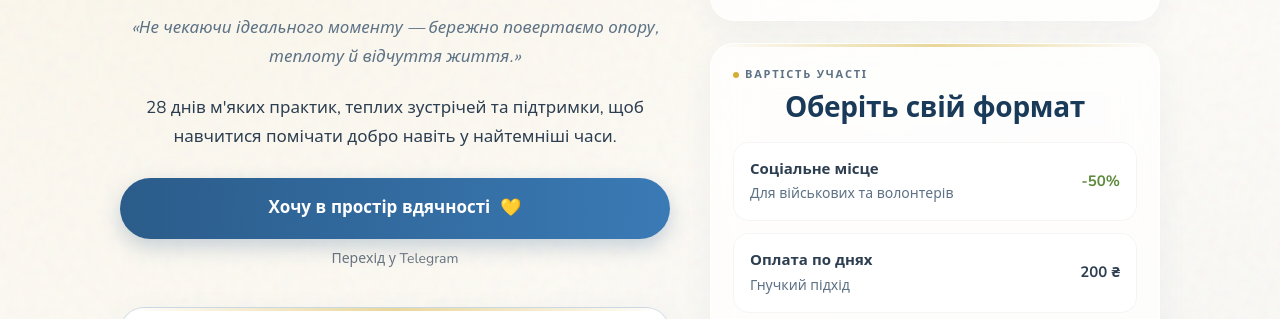
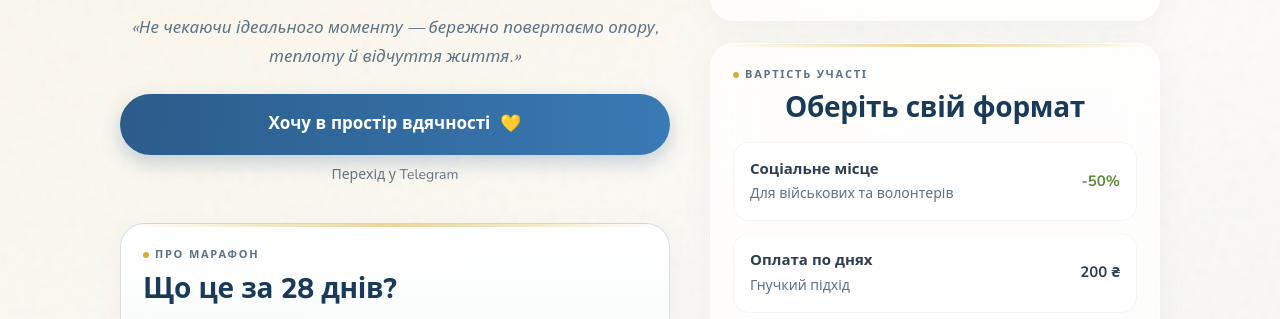
Before and after one commit to hlixli/marafon-vdyachnosti, a plain HTML site: page index.html in a window 1280 px wide. Shown: the part 408-727 px from the top of the page. Drawn offline with nearby package versions, Linux system fonts and the light colour scheme.

Commit message:
Update index.html

```diff
--- a/index.html
+++ b/index.html
@@ -621,10 +621,6 @@
                         <p class="hero-tagline">Через вдячність до добробуту</p>
                         <p class="hero-subtitle">«Не чекаючи ідеального моменту — бережно повертаємо опору, теплоту й відчуття життя.»</p>
 
-                        <p style="color: var(--text-main); max-width: 520px; margin: 0 auto 26px;">
-                            28 днів м'яких практик, теплих зустрічей та підтримки, щоб навчитися помічати добро навіть у найтемніші часи.
-                        </p>
-
                         <a href="https://t.me/+3zn5IroQIsE5MDgy" class="btn-main" onclick="trackEvent('InitiateCheckout', {content_name: 'Hero Button', value: 4480, currency: 'UAH'})">
                             <span>Хочу в простір вдячності</span>
                             <span>💛</span>
```
